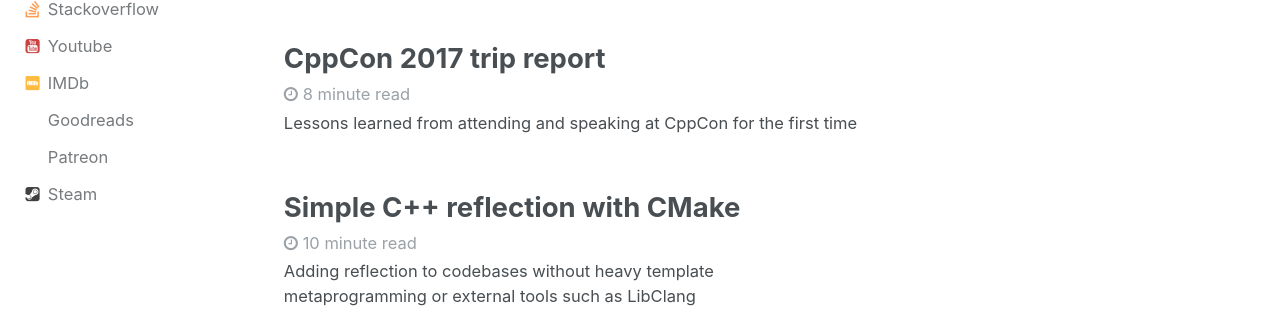
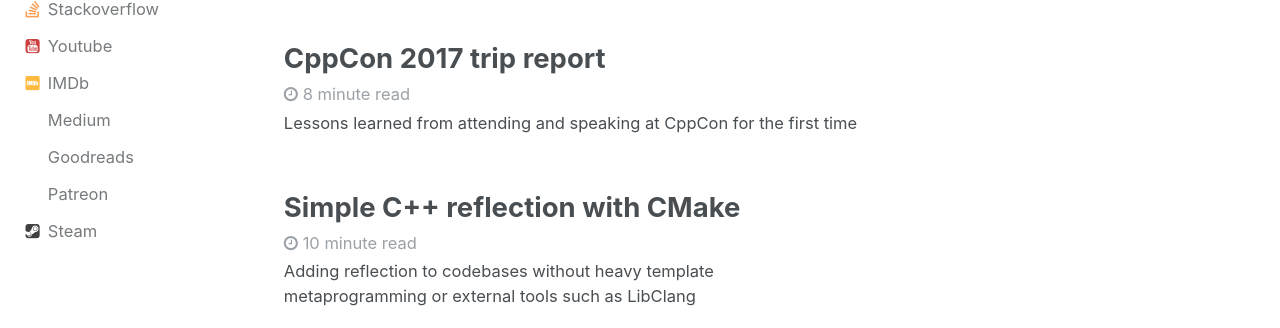
Before and after one commit to onqtam/onqtam.github.io, a Jekyll site: the page built from index.html, in a window 1280 px wide and 1344 px high. Shown: the part 663-991 px from the top of the window. Built offline with Jekyll 4.4.1, drawn with Linux system fonts in a browser that asks for light colours; the list of posts is cut into pages by our own code.

Commit message:
Update author-profile-custom-links.html

```diff
--- a/_includes/author-profile-custom-links.html
+++ b/_includes/author-profile-custom-links.html
@@ -29,6 +29,11 @@
     </a>
   </li>
   <li>
+    <a href="https://medium.com/@onqtam" itemprop="sameAs">
+      <i class="fa fa-fw" aria-hidden="true"></i> Medium
+    </a>
+  </li>
+  <li>
     <a href="https://goodreads.com/onqtam" itemprop="sameAs">
       <i class="fa fa-fw" aria-hidden="true"></i> Goodreads
     </a>
```
